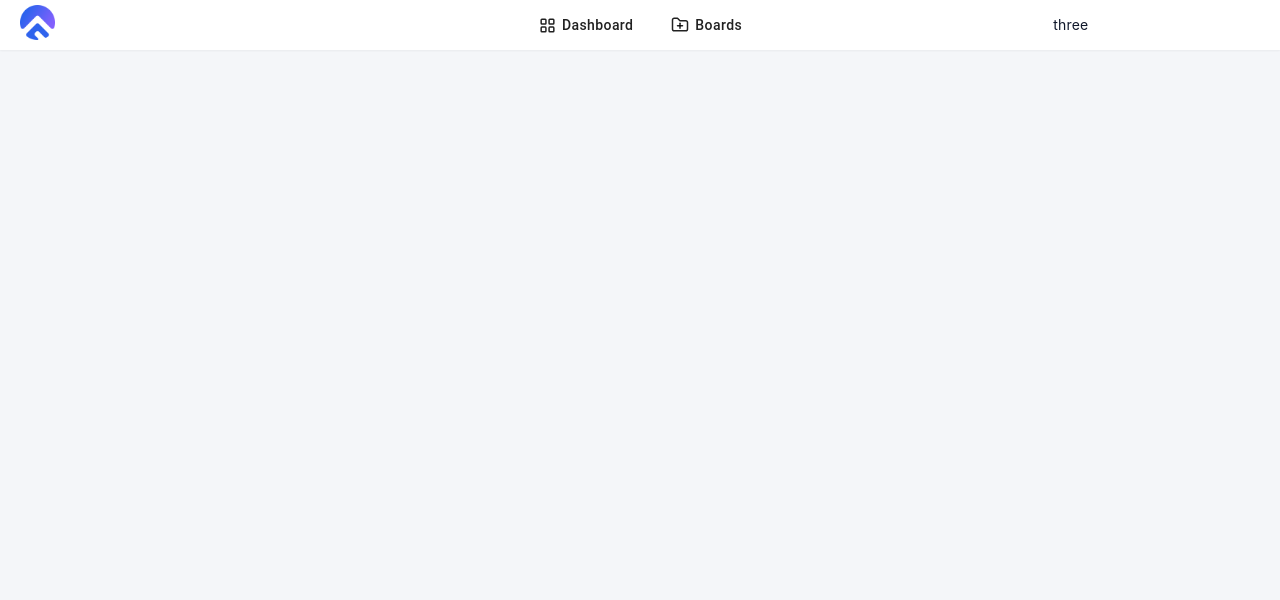
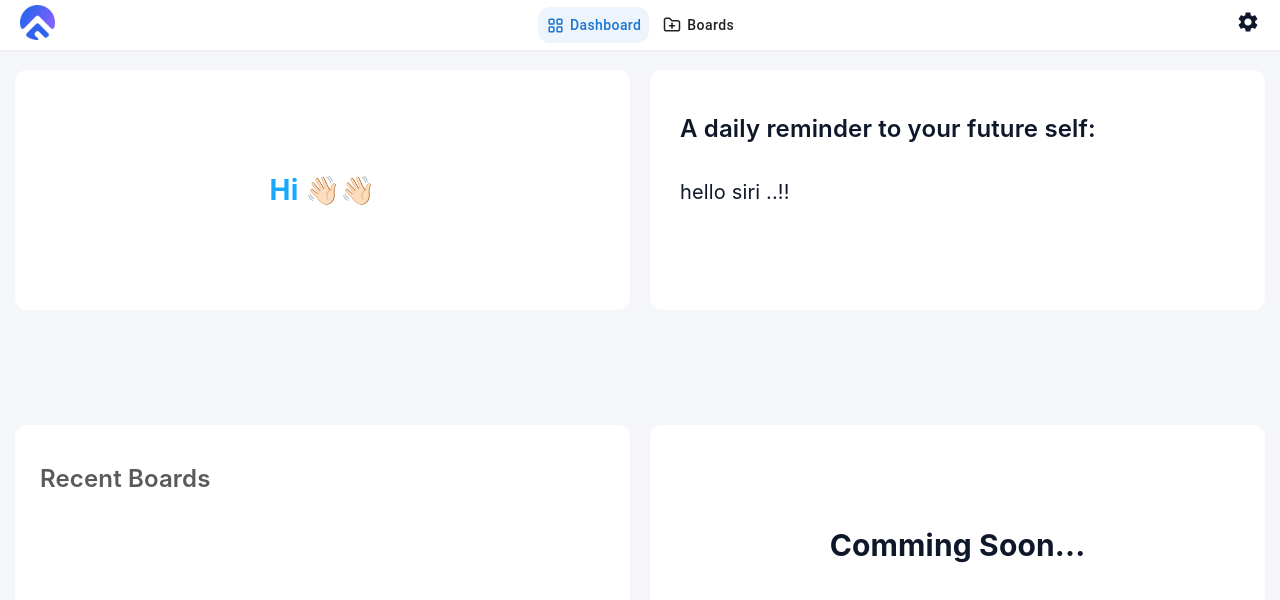
Before and after one commit to timeisnotgood/board, a React (Create React App) app in the folder client/: page / in a window 1280 px wide. Shown: the top 600 px of the page. Built offline with nearby package versions, Linux system fonts and the light colour scheme; sample sign-in values are in the browser's storage.

Commit message:
Dashboard ui completed

```diff
--- a/client/src/Components/navbar/Nav.jsx
+++ b/client/src/Components/navbar/Nav.jsx
@@ -2,50 +2,69 @@ import { Button, Grid } from '@material-ui/core'
 import React, { useState } from 'react'
 import { ReactComponent as Dasicon } from './img/layout-grid.svg';
 import { ReactComponent as Foldericon } from './img/folder-plus.svg';
+import SettingsIcon from '@material-ui/icons/Settings';
+import {useNavigate, useLocation} from 'react-router-dom'
 import logo from './img/logo.png'
 import './style.css'
 
-const Nav = () => {
+const Nav = ({isDropdown, dropdownhandler}) => {
+
+  // for Routing buttons
 
   const [activebutton, setactivebutton] = useState('')
+  const location = useLocation();
+
+  console.log("location", location.pathname);
 
   const activebuttonHandler = (e) =>{
     setactivebutton(e);
   }
   console.log(activebutton);
 
+  //------------------------------
+
+  // for setting button
+  // console.log(isDropdown);
+  //------------------------------
   return (
-    <Grid item
-    className='navbar'>
-        <Grid xs={2} style={{overflow:'hidden'}}>
+    <Grid container className='navbar'>
+        <Grid xs={2} item style={{overflow:'hidden'}}>
             <img  src={logo} alt="Logo" width='35px' height='35px'/>
         </Grid>
-        <Grid xs={8}
+        <Grid xs={8} item
           style={{display:'flex', flexDirection:'row', justifyContent:'center', alignItems:'center', gap:'5px'}}>
 
 
           <Button
-          className={`dasbutton ${activebutton == 'dashboard' ? 'active' : ''}`}
+          className={`dasbutton ${activebutton == 'dashboard' || location.pathname == '/' ? 'active' : ''}`}
           onClick={()=>activebuttonHandler('dashboard')}
-          variant={`${activebutton == 'dashboard' ? 'outlined' : 'none'}`}>
+          variant={`${activebutton == 'dashboard' ? 'outlined' : 'text'}`}>
             <span  className='logospan'>
               <Dasicon />
-              Dashboard
+              <span className='logotext'>
+                Dashboard
+              </span>
             </span>
           </Button>
 
           <Button
           className={`dasbutton ${activebutton == 'board' ? 'active' : ''}`}
           onClick={(e)=>activebuttonHandler('board')}
-          variant={`${activebutton == 'board' ? 'outlined' : 'none'}`}>
+          variant={`${activebutton == 'board' ? 'outlined' : 'text'}`}>
             <span className='logospan'>
               <Foldericon/>
-              Boards
+              <span className='logotext'>
+                Boards
+              </span>
             </span>
           </Button>
 
         </Grid>
-        <Grid xs={2}>three</Grid>
+        <Grid xs={2} item className='setting'>
+        <span onClick={()=>dropdownhandler(!isDropdown)}>
+          <SettingsIcon/>
+        </span>
+        </Grid>
     </Grid>
   )
 }
--- a/client/src/Components/navbar/style.css
+++ b/client/src/Components/navbar/style.css
@@ -16,6 +16,10 @@
     border-radius: 12px !important;
     text-transform: inherit !important;
 }
+
+/* .logotext{
+    display: none;
+} */
 
 .logospan{
     display: flex;
@@ -43,3 +47,18 @@ color: #1976d2;
 .iconpath.active{
     stroke: inherit;
 }
+
+.setting{
+    /* border: 1px solid black; */
+    display: flex;
+    flex-direction: row;
+    justify-content: end;
+    align-items: end;
+}
+
+
+@media (max-width: 500px) {
+    .logotext{
+      display: none;
+    }
+  }
--- a/client/src/container/home/index.jsx
+++ b/client/src/container/home/index.jsx
@@ -1,22 +1,136 @@
-import React from 'react'
+import React, { useEffect, useState } from 'react'
 import { useSelector} from 'react-redux'
 import Grid from '@material-ui/core/Grid';
 import Nav from '../../Components/navbar/Nav';
+import AccountCircleIcon from '@material-ui/icons/AccountCircle';
+import {useNavigate} from 'react-router-dom'
 import './style.css'
+import { Button } from '@material-ui/core';
 // import flozylogo from './logo.png'
 
 const Dashboard = () => {
+  const navigate = useNavigate();
 
-  const tokenState = useSelector((s)=>s)
-  console.log(tokenState.auth);
+  useEffect(()=>{
+    console.log("home route*************");
+    const token = localStorage.getItem('accesstoken');
+    console.log("tokenn*************",token);
+    if (token == null) {
+      console.log("token invalid push to login",token);
+      navigate('/login');
+    }
+  },[])
+
+  // Drop Down -----------------
+  const [isDropdown, setisDropdown] = useState(false)
+
+  const dropdownhandler = (data) =>{
+    setisDropdown(data)
+  }
+
+  console.log(isDropdown);
+
+  //------------------------
+
+  // user data --------------------
+  const userdata = useSelector(s => s)
+  console.log("****************", userdata);
+
+  //-------------------------------
+
+  // Date Formate converter
+  const dateConverter = (data) =>{
+    const date = new Date(data);
+
+    // Get date in YYYY-MM-DD format
+    const year = date.getUTCFullYear();
+    const month = String(date.getUTCMonth() + 1).padStart(2, '0');
+    const day = String(date.getUTCDate()).padStart(2, '0');
+
+    const formattedDate = `${year}-${month}-${day}`;
+    return formattedDate;
+  }
+  //---------------------------------------
+
+  // Logout Handler
+  const logoutHandler = () =>{
+    localStorage.removeItem('accesstoken');
+    navigate('/login');
+  }
+
   return (
     <div className='maincontainer'>
       <Grid
         container
         className='subcontainer'
         direction="column">
-      <Nav/>
-      {/* body */}
+        <Nav isDropdown={isDropdown} dropdownhandler={dropdownhandler} />
+        {isDropdown &&
+          <div className='dropdown' >
+            <div className='innerdropdown'>
+              <div className='usericon'>
+                {/* <AccountCircleIcon style={{ fontSize: 35 }} /> */}
+                <svg width="30px" height="30px" viewBox="0 0 1024 1024" class="icon"  version="1.1" xmlns="http://www.w3.org/2000/svg"><path d="M691.573 338.89c-1.282 109.275-89.055 197.047-198.33 198.331-109.292 1.282-197.065-90.984-198.325-198.331-0.809-68.918-107.758-68.998-106.948 0 1.968 167.591 137.681 303.31 305.272 305.278C660.85 646.136 796.587 503.52 798.521 338.89c0.811-68.998-106.136-68.918-106.948 0z" fill="#4A5699" /><path d="M294.918 325.158c1.283-109.272 89.051-197.047 198.325-198.33 109.292-1.283 197.068 90.983 198.33 198.33 0.812 68.919 107.759 68.998 106.948 0C796.555 157.567 660.839 21.842 493.243 19.88c-167.604-1.963-303.341 140.65-305.272 305.278-0.811 68.998 106.139 68.919 106.947 0z" fill="#C45FA0" /><path d="M222.324 959.994c0.65-74.688 29.145-144.534 80.868-197.979 53.219-54.995 126.117-84.134 201.904-84.794 74.199-0.646 145.202 29.791 197.979 80.867 54.995 53.219 84.13 126.119 84.79 201.905 0.603 68.932 107.549 68.99 106.947 0-1.857-213.527-176.184-387.865-389.716-389.721-213.551-1.854-387.885 178.986-389.721 389.721-0.601 68.991 106.349 68.933 106.949 0.001z" fill="#E5594F" /></svg>
+              </div>
+              <div className='userdata'>
+                <p>{userdata.auth.username}</p>
+                <p>{userdata.auth.email}</p>
+              </div>
+            </div>
+            <Button
+              style={{textTransform:'inherit', fontWeight:'600', fontSize:'15px'}}
+              onClick={logoutHandler}>
+              Logout
+            </Button>
+          </div>
+        }
+          <Grid container className='body' >
+            <Grid item xs={12} sm={6} className='bodycontainer'>
+              <Grid className='containertext'>
+                <div className='firstcontainer'>
+                <h1>Hi {userdata.auth.username} 👋🏻👋🏻</h1>
+                </div>
+              </Grid>
+            </Grid>
+            <Grid item xs={12} sm={6} className='bodycontainer'>
+              <Grid className='containertext'>
+                <div className='secondcontainer'>
+                  <h4>A daily reminder to your future self:</h4>
+                  <p> hello siri ..!!</p>
+                </div>
+              </Grid>
+            </Grid>
+            <Grid item xs={12} sm={6} className='bodycontainer'>
+              <Grid className='containertext'>
+                <div className='thirdcontainer'>
+                  <h4>Recent Boards</h4>
+                  <div className='innerthirdcontainer' style={{width:'100%'}}>
+                    <div style={{width:'100%'}}>
+                      { userdata.boarddata?.length > 0 &&
+                        userdata.boarddata.map((s)=>(
+                          <Grid container style={{width:'100%'}}>
+                            <Grid item xs={6}>
+                              {s.brd_title}
+                            </Grid>
+                            <Grid item xs={6}>
+                              {dateConverter(s.created_at)}
+                            </Grid>
+                          </Grid>
+                      ))
+                      }
+                    </div>
+                  </div>
+                </div>
+              </Grid>
+            </Grid>
+            <Grid item xs={12} sm={6} className='bodycontainer'>
+              <Grid className='containertext'>
+                <div className='fourthcontainer'>
+                  <h4>Comming Soon...</h4>
+                </div>
+              </Grid>
+            </Grid>
+          </Grid>
       </Grid>
     </div>
   )
--- a/client/src/container/home/style.css
+++ b/client/src/container/home/style.css
@@ -8,5 +8,125 @@
     width: 100%;
     height: 100%;
     background-color: #F4F6F9;
-    ;
+    display: flex;
+    flex-direction: column;
 }
+
+.body{
+    /* border: 1px solid black; */
+    position: relative;
+    margin-top: 5px;
+    height: 90%;
+    padding: 5px;
+}
+
+.bodycontainer{
+    /* border: 1px solid black; */
+    padding: 10px;
+    overflow: hidden;
+    height: 250px;
+}
+
+.containertext{
+    /* border: 1px solid black; */
+    height: 100%;
+    border-radius: 12px;
+    background-color: white;
+    /* box-sizing: border-box; */
+    padding: 5px;
+    overflow: hidden;
+}
+
+.firstcontainer{
+    /* border: 1px solid black; */
+    height: 100%;
+    display: flex;
+    flex-direction: column;
+    align-items: center;
+    justify-content: center;
+    color: #19A9FC;
+    /* color: linear-gradient(90deg, #5351FC 0%, #19A9FC 100%); */
+
+}
+
+.secondcontainer{
+    padding: 5px 25px;
+}
+
+.secondcontainer h4{
+    font-weight: 600;
+    font-size: 24px;
+}
+
+.secondcontainer p{
+    font-size: 20px;
+}
+
+.thirdcontainer{
+    padding: 0px 20px;
+    display: flex;
+    flex-direction: column;
+}
+
+.thirdcontainer h4{
+    font-weight: 600;
+    font-size: 24px;
+    color: rgba(0, 0, 0, 0.648);
+}
+
+.thirdcontainer p{
+    margin-left: 20px;
+    color: rgba(128, 128, 128, 0.733);
+    font-weight: 700;
+}
+
+.fourthcontainer{
+    display: flex;
+    flex-direction: column;
+    justify-content: center;
+    align-items: center;
+    font-weight: 600;
+    font-size: 30px;
+    height: 100%;
+}
+
+.dropdown{
+    position: absolute;
+    z-index: 1;
+    right: 30px;
+    top: 60px;
+    width: 230px;
+    height: 94px;
+    padding: 15px 10px;
+    background-color: white;
+    border-radius: 12px;
+    box-shadow: 0 4px 6px -1px rgb(0 0 0 / 0.1), 0 2px 4px -2px rgb(0 0 0 / 0.1);
+    display: flex;
+    flex-direction: column;
+    gap: 5px;
+}
+
+.innerdropdown{
+    /* border: 1px solid black; */
+    display: flex;
+    flex-direction: row;
+    align-items: center;
+    height: 50px;
+    gap: 20px;
+    padding: 1px 12px;
+    background-color: #F4F6F9;
+    border-radius: 12px;
+}
+
+.userdata p{
+    margin: 0;
+    font-size: 14px;
+    font-weight: 600;
+    color: rgba(0, 0, 0, 0.735);
+}
+
+.innerthirdcontainer{
+    display: flex;
+    flex-direction: row;
+    justify-content: space-between;
+}
--- a/client/src/redux/Store.js
+++ b/client/src/redux/Store.js
@@ -1,7 +1,7 @@
 import { combineReducers, createStore } from "redux";
-import {tokenReducer} from "./reducer"
+import {tokenReducer, boardReducer} from "./reducer"
 
-const rootReducer = combineReducers({auth : tokenReducer})
+const rootReducer = combineReducers({auth : tokenReducer, boarddata : boardReducer})
 
 const store = createStore(rootReducer);
 
```
Also changed, not shown: client/src/container/login/index.jsx (+21 -6 lines), client/src/redux/actions.js (+9 -0 lines), client/src/redux/reducer.js (+20 -2 lines), client/src/container/home/layout-grid.svg (deleted).
